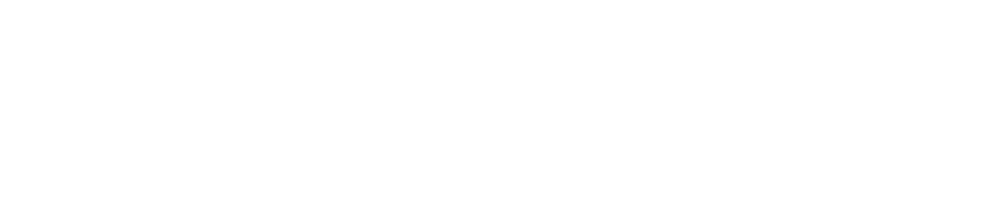
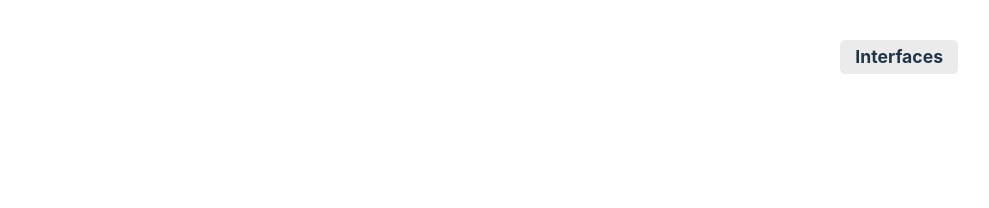
Before and after one commit to cdacevedo/typescript-workshop, a website built with Vite: page index.html in a window 1280 px wide. Shown: the top 208 px of the page, without its empty margins (282-1271 px from the left). Built offline with nearby package versions, Linux system fonts and the light colour scheme.

Commit message:
feat(interfaces): Add badge title

```diff
--- a/src/main.ts
+++ b/src/main.ts
@@ -5,6 +5,7 @@
 
 document.querySelector<HTMLDivElement>('#app')!.innerHTML = `
   <div>
+    <div class="topic">Interfaces</div>
     <a href="https://www.typescriptlang.org/" target="_blank">
       <img id="ts-logo" src="${typescriptLogo}" class="logo" alt="TypeScript logo" />
     </a>
--- a/src/style.css
+++ b/src/style.css
@@ -79,6 +79,18 @@ button:focus-visible {
   outline: 4px auto -webkit-focus-ring-color;
 }
 
+.topic {
+  position: absolute;
+  top: 40px;
+  right: 40px;
+  background-color: rgba(0, 0, 0, 0.08);
+  padding: 8px 15px;
+  line-height: 1;
+  border-radius: 5px;
+  font-weight: bold;
+  font-size: 1.1rem;
+}
+
 @media (prefers-color-scheme: light) {
   :root {
     color: #213547;
```
